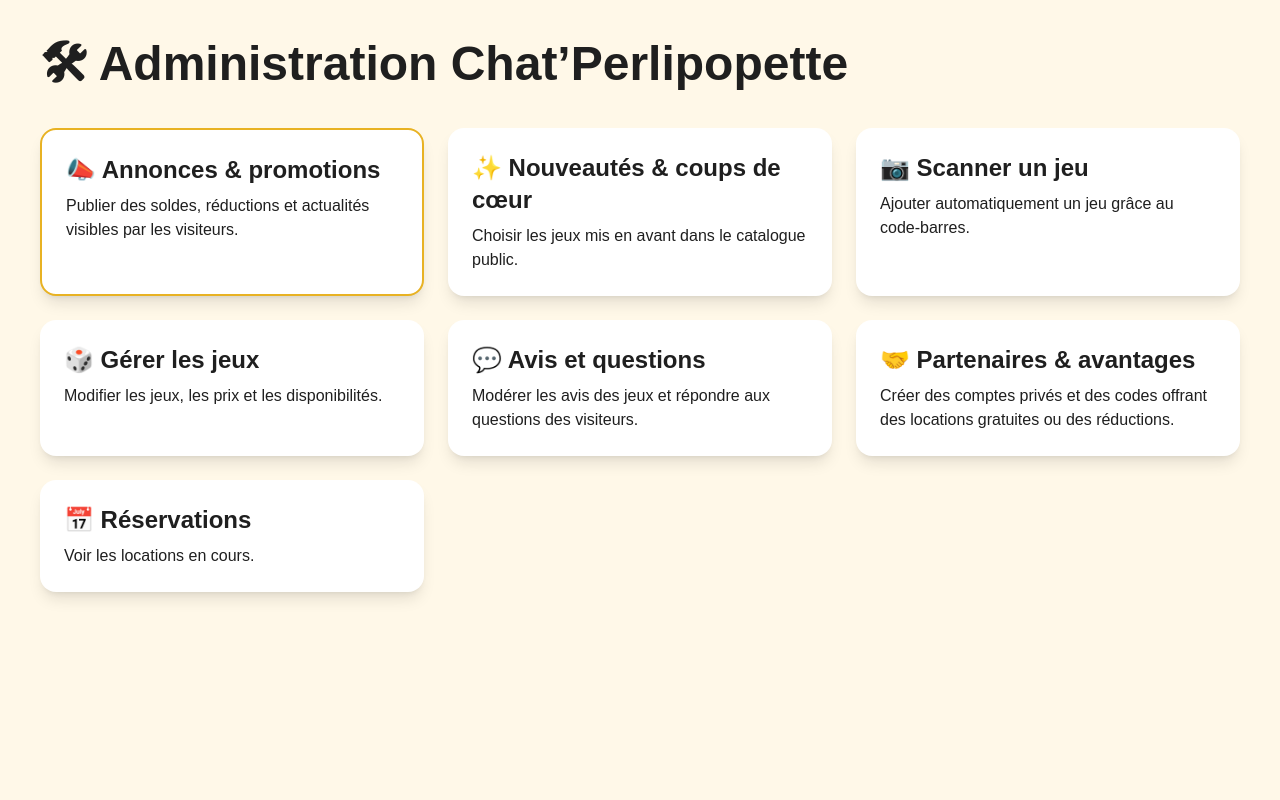
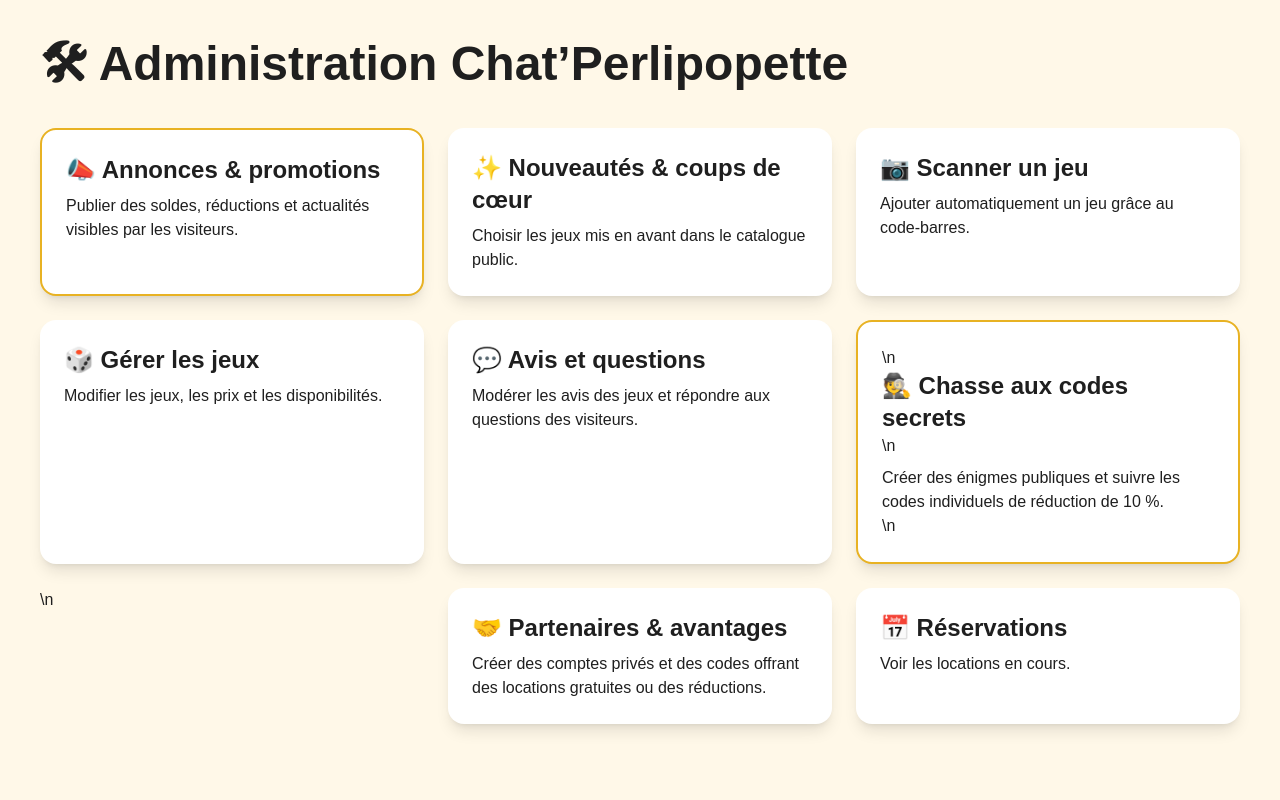
Before and after one commit to chatperlipopette/chatperlipopette, a Next.js app: page /admin in a window 1280 px wide. Shown: the top 800 px of the page. Built offline with nearby package versions, Linux system fonts and the light colour scheme; no server answers.

Commit message:
Add secret code hunt to admin navigation

```diff
--- a/app/admin/page.tsx
+++ b/app/admin/page.tsx
@@ -27,7 +27,7 @@ export default function Admin() {
           <h2 className="text-2xl font-bold">💬 Avis et questions</h2>
           <p className="mt-2">Modérer les avis des jeux et répondre aux questions des visiteurs.</p>
         </Link>
-        <Link href="/admin/partenaires" className="rounded-2xl bg-white p-6 shadow-lg transition hover:shadow-xl">
+        <Link href="/admin/chasse" className="rounded-2xl border-2 border-[#E8B223] bg-white p-6 shadow-lg transition hover:-translate-y-1 hover:shadow-xl">\n          <h2 className="text-2xl font-bold">🕵️ Chasse aux codes secrets</h2>\n          <p className="mt-2">Créer des énigmes publiques et suivre les codes individuels de réduction de 10 %.</p>\n        </Link>\n        <Link href="/admin/partenaires" className="rounded-2xl bg-white p-6 shadow-lg transition hover:shadow-xl">
           <h2 className="text-2xl font-bold">🤝 Partenaires & avantages</h2>
           <p className="mt-2">Créer des comptes privés et des codes offrant des locations gratuites ou des réductions.</p>
         </Link>
```
